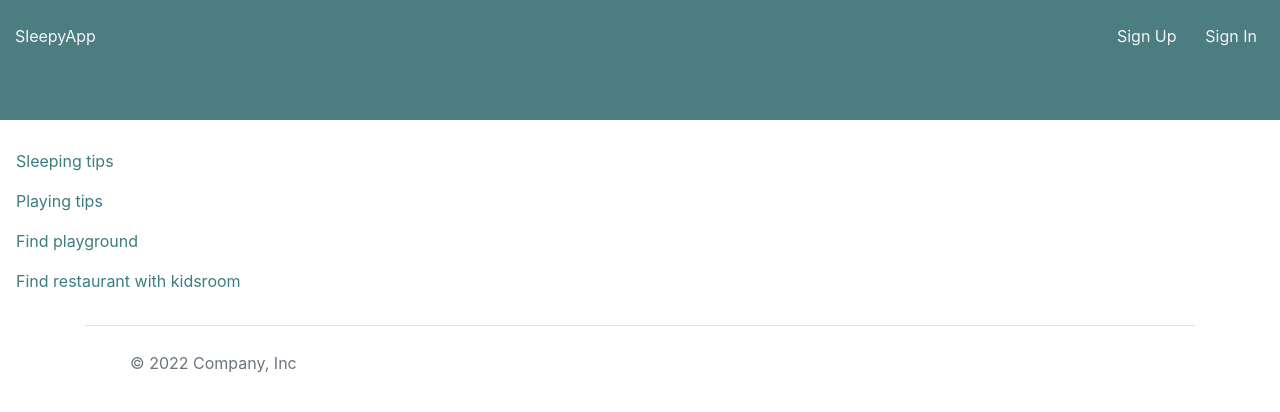
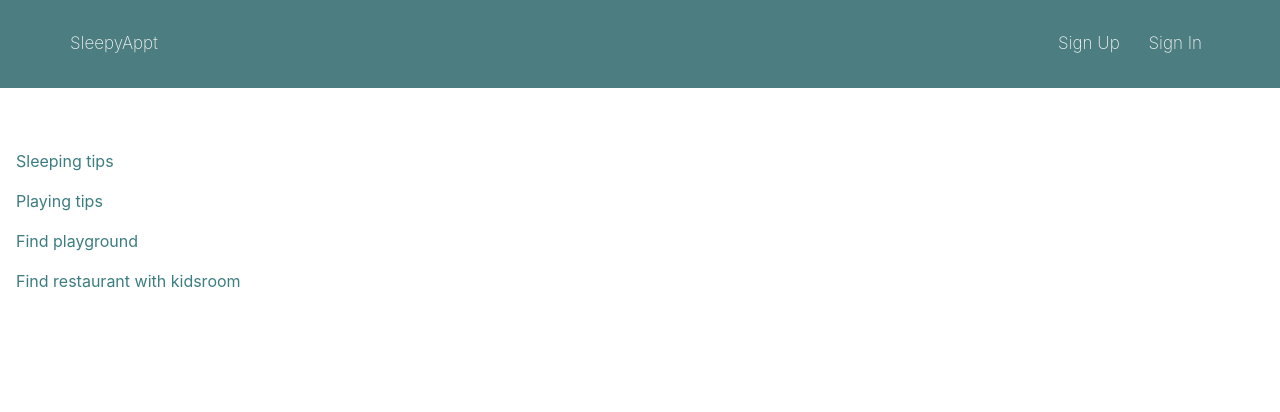
Before and after one commit to nataliakii/Sleepy-app, a React (Create React App) app in the folder client/: page /tipsSleep in a window 1280 px wide. Shown: the top 412 px of the page. Built offline with nearby package versions, Linux system fonts and the light colour scheme.

Commit message:
Navbar is changed

```diff
--- a/client/src/App.css
+++ b/client/src/App.css
@@ -74,18 +74,13 @@
   background: rgb(76, 125, 128);
   color: whitesmoke;
   margin: 0;
-  height: 15%;
+  max-height: 12% !important;
+  min-height: 11% !important;
   padding: 1.5em;
+  font-weight: 200;
 }
 
-.nav-container-inner {
-  display: flex;
-  flex-direction: row;
-  flex-wrap: nowrap;
-  justify-content: flex-end;
-  align-items: flex-start;
-  align-content: space-evenly;
-  margin-top: -2em;
+.none-list {
   list-style: none;
   color: whitesmoke;
 }
@@ -96,6 +91,7 @@ li {
 }
 .white {
   color: whitesmoke !important;
+  font-size: 17px !important;
 }
 .error-message {
   color: #cb4587;
@@ -105,7 +101,7 @@ li {
   content: "⚠ ";
 }
 .h-100 {
-  height: auto important!;
+  height: auto !important;
 }
 
 input {
--- a/client/src/components/Bar.js
+++ b/client/src/components/Bar.js
@@ -26,6 +26,7 @@ function Bar() {
           color: 'rgb(60,125,128)',
         }}
         eventKey="link-1"
+        href="/tipsSleep"
       >
         Sleeping tips
       </Nav.Link>
@@ -34,6 +35,7 @@ function Bar() {
           color: 'rgb(60,125,128)',
         }}
         eventKey="link-2"
+        href="/tipsPlay"
       >
         Playing tips
       </Nav.Link>
--- a/client/src/components/Footer.js
+++ b/client/src/components/Footer.js
@@ -4,8 +4,8 @@ import React from 'react';
 export default function Footer() {
   return (
     <div className="container">
-      <footer className="d-flex flex-wrap justify-content-between align-items-center py-3 my-4 border-top">
-        <div className="col-md-4 d-flex align-items-center">
+      {/* <footer className="d-flex flex-wrap justify-content-between align-items-center py-3 my-4 border-top"> */}
+      {/* <div className="col-md-4 d-flex align-items-center">
           <a
             href="/"
             className="mb-3 me-2 mb-md-0 text-muted text-decoration-none lh-1"
@@ -47,8 +47,8 @@ export default function Footer() {
               </svg>
             </a>
           </li>
-        </ul>
-      </footer>
+        </ul> */}
+      {/* </footer> */}
     </div>
   );
 }
--- a/client/src/components/Nav.js
+++ b/client/src/components/Nav.js
@@ -2,7 +2,7 @@
 /* eslint-disable no-unused-vars */
 import React from 'react';
 import { NavLink, Link, useHistory } from 'react-router-dom';
-import { Container } from 'react-bootstrap';
+import { Container, Navbar } from 'react-bootstrap';
 import { useSelector, useDispatch } from 'react-redux';
 import { signout } from '../actions';
 
@@ -11,7 +11,6 @@ const Nav = () => {
   const history = useHistory();
   const authenticated = useSelector((state) => state.auth.authenticated);
   const name = useSelector((state) => state.auth.name);
-  const error = useSelector((state) => state.auth.errorMessage);
 
   const handleSignOutClick = () => {
     dispatch(
@@ -44,9 +43,6 @@ const Nav = () => {
         </>
       );
     }
-    if (error) {
-      return <p>There was an error while auth {error}</p>;
-    }
     return (
       <>
         <li>
@@ -64,15 +60,17 @@ const Nav = () => {
   };
 
   return (
-    <Container fluid className="nav-container">
-      <div id="logo">
-        <NavLink className="white" to="/">
-          SleepyApp
-        </NavLink>
-      </div>
-
-      <div className="nav-container-inner">{renderLinks()}</div>
-    </Container>
+    <Navbar className="nav-container">
+      <Container>
+        <Navbar.Brand className="white" href="/">
+          SleepyAppt
+        </Navbar.Brand>
+        <Navbar.Toggle />
+        <Navbar.Collapse className="justify-content-end none-list">
+          {renderLinks()}
+        </Navbar.Collapse>
+      </Container>
+    </Navbar>
   );
 };
 
--- /dev/null
+++ b/client/src/components/TipsSleep.js
@@ -0,0 +1,50 @@
+/* eslint-disable no-unused-vars */
+import React from 'react';
+
+export default function TipsSleep() {
+  <div className="row">
+    <div className="col-4">
+      <div className="col-8">
+        <div
+          data-bs-spy="scroll"
+          data-bs-target="#navbar-example3"
+          data-bs-smooth-scroll="true"
+          className="scrollspy-example-2"
+        >
+          <div id="item-1">
+            <h4>Bedtime Routine</h4>
+            <p>
+              You’ve probably heard that bedtime routines are an important piece
+              of your baby’s nighttime sleep. Wondering why they’re important,
+              when to start, and what to include? Let’s talk about it.
+            </p>
+          </div>
+          <div id="item-1-1">
+            <h5>Why are bedtime routines so important?</h5>
+            <p>...</p>
+          </div>
+          <div id="item-1-2">
+            <h5>When should bedtime be?</h5>
+            <p>...</p>
+          </div>
+          <div id="item-1-3">
+            <h5>What does a bedtime routine look like?</h5>
+            <p>...</p>
+          </div>
+          <div id="item-1-4">
+            <h5>What about bath time?</h5>
+            <p>...</p>
+          </div>
+          <div id="item-2">
+            <h4>Wake Windows</h4>
+            <p>...</p>
+          </div>
+          <div id="item-3">
+            <h4>New Skills and Sleep Disruptions</h4>
+            <p>...</p>
+          </div>
+        </div>
+      </div>
+    </div>
+  </div>;
+}
--- a/client/src/index.js
+++ b/client/src/index.js
@@ -23,6 +23,7 @@ import SleepyForm from './components/SleepyForm';
 import SleepyGet from './components/SleepyGet';
 import AllDocsDisplay from './components/AllDocsDisplay';
 import EditProfile from './components/EditProfile';
+import TipsSleep from './components/TipsSleep';
 
 const store = configureStore(
   { reducer: rootReducer },
@@ -82,6 +83,7 @@ root.render(
                 path="/edit"
                 component={(props) => <EditProfile {...props} />}
               />
+              <Route exact path="/tipsSleep" component={TipsSleep} />
             </Switch>
           </App>
           <Footer />
--- a/client/src/reducers/auth-reducer.js
+++ b/client/src/reducers/auth-reducer.js
@@ -5,6 +5,8 @@ const INITIAL_STATE = {
   errorMessage: '',
   name: null,
   nameKid: null,
+  kidBD: null,
+  email: null,
 };
 
 export default function AuthReducer(state = INITIAL_STATE, action) {
```
Also changed, not shown: client/src/components/FindPlayground.js (added).
